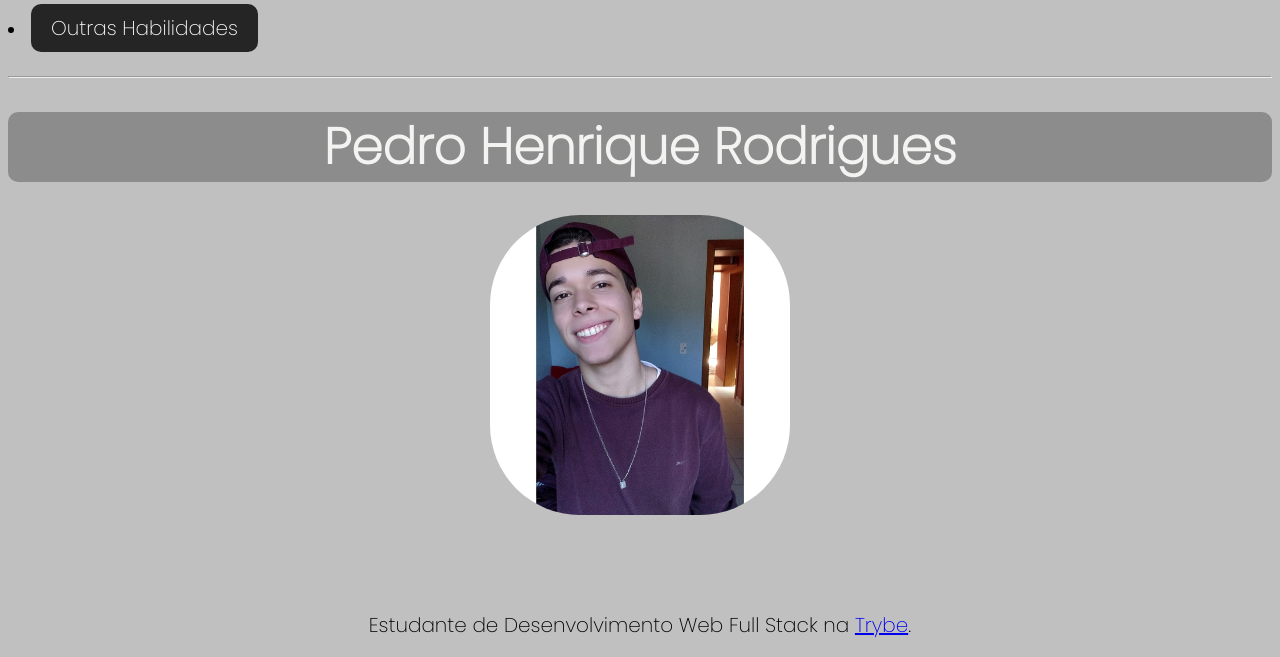
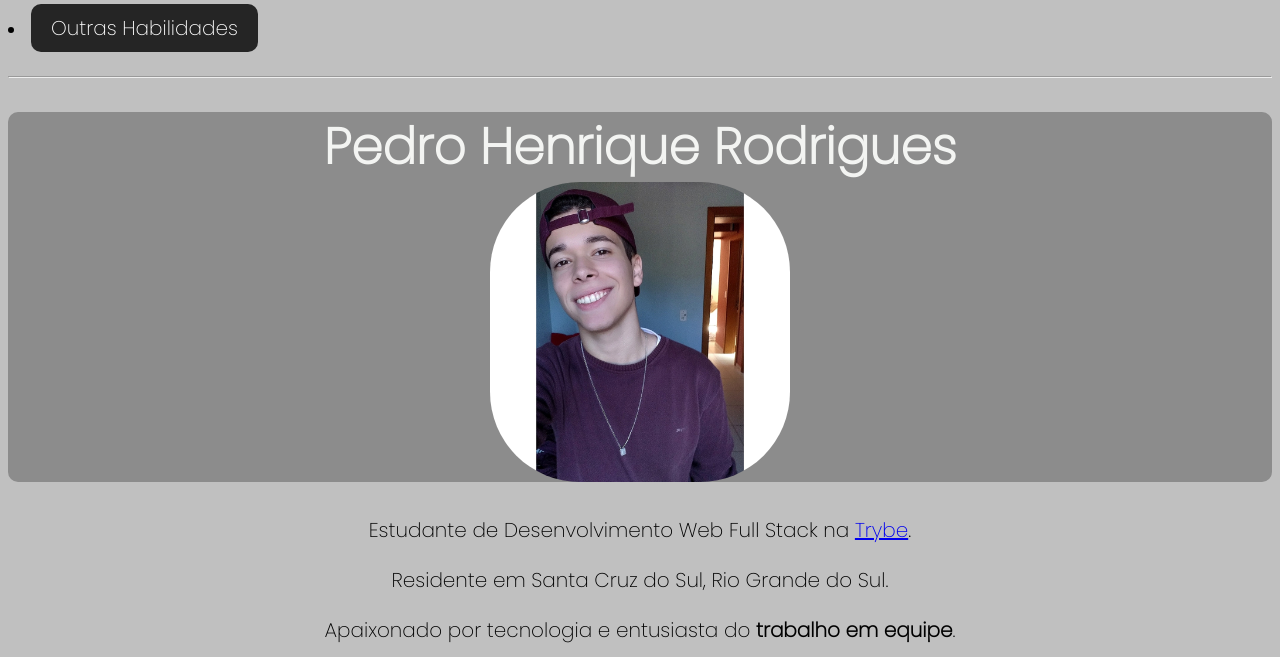
Before and after one commit to PeDD1/PeDD1.github.io, a plain HTML site: page index.html in a window 1280 px wide. Shown: the part 122-779 px from the top of the page. Drawn offline with Linux system fonts and the light colour scheme.

Commit message:
Hero ajustado

```diff
--- a/index.html
+++ b/index.html
@@ -79,12 +79,7 @@
     <br>
     <hr>
 
-    <h1 class="hero">Pedro Henrique Rodrigues</h1>
-
-    <img class="picture" src="portifolio.jpeg" alt="Foto de Pedro Henrique Rodrigues" id="foto">
-    <br>
-    <br>
-    <br>
+    <h1 class="hero">Pedro Henrique Rodrigues <br> <img class="picture" src="portifolio.jpeg" alt="Foto de Pedro Henrique Rodrigues" id="foto"></h1>
     <p>Estudante de Desenvolvimento Web Full Stack na <a href=https://www.betrybe.com/ target="_blank">Trybe</a>.</p>
     <p>Residente em Santa Cruz do Sul, Rio Grande do Sul.</p>
     <p>Apaixonado por tecnologia e entusiasta do <strong>trabalho em equipe</strong>.</p>
```
